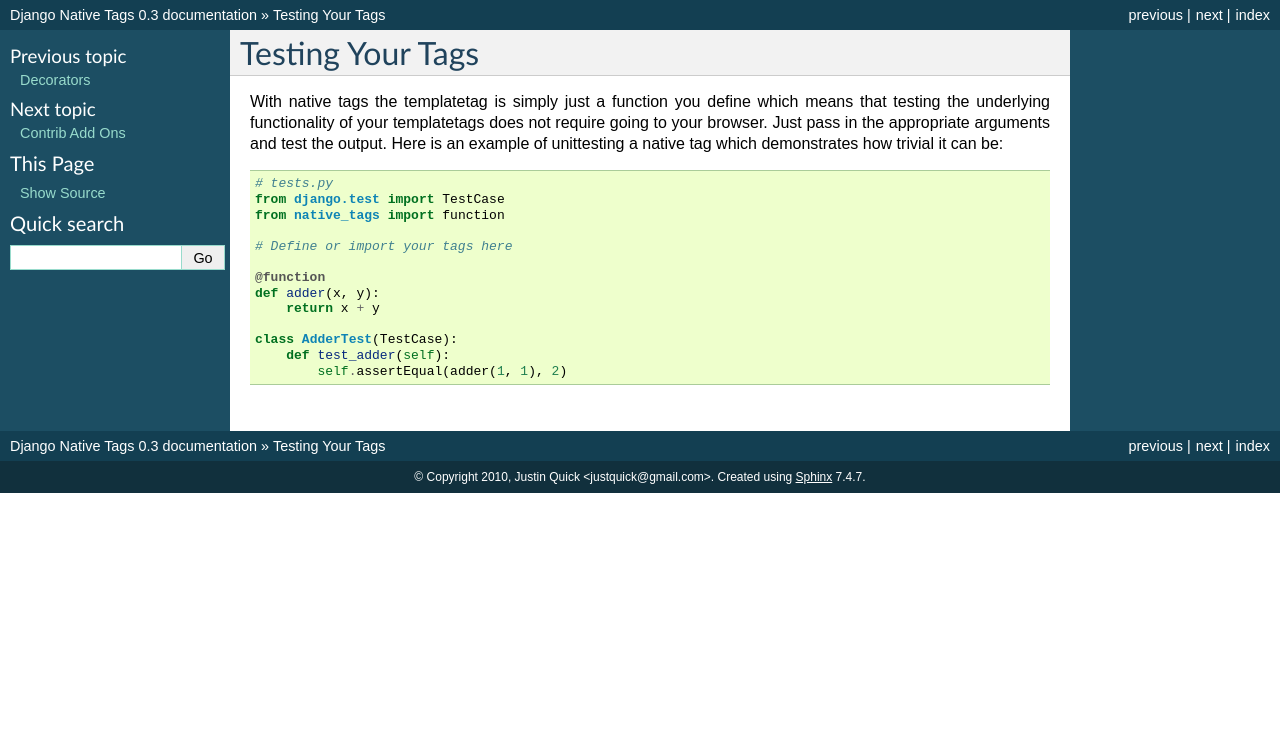
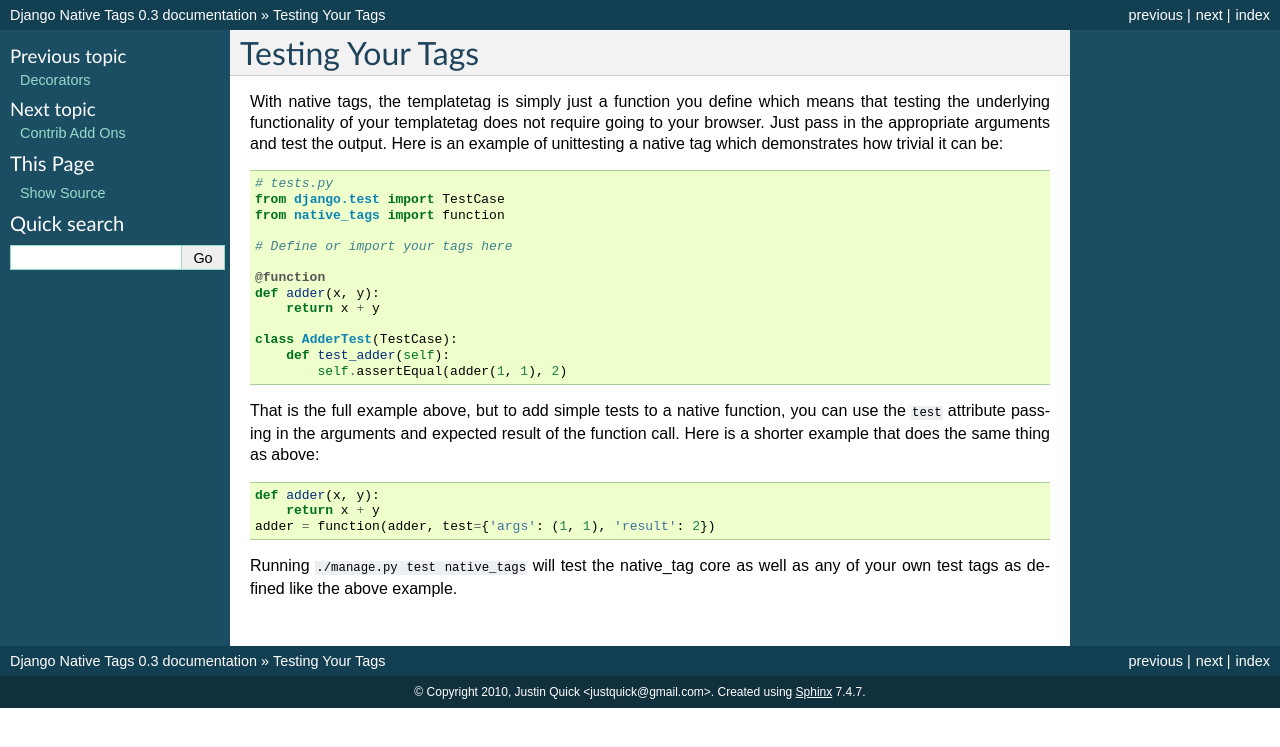
Before and after one commit to justquick/django-native-tags, a Sphinx documentation site: the page built from docs/testing.txt, in a window 1280 px wide. Shown: the top 747 px of the page. Built offline with Sphinx 7.4.7, drawn with Linux system fonts in a browser that asks for light colours.

Commit message:
testing doc

```diff
--- a/docs/decorators.txt
+++ b/docs/decorators.txt
@@ -54,6 +54,11 @@ Important Attributes
     ``cache`` - integer. The cache timeout time in seconds to use if any.
     Default is no caching.
 
+    ``test`` - dictionary. Configuration data for a unittest.
+    Keys are: ``args``,``kwargs``, and ``result``. When testing native_tags it will
+    assert that the tag called with args/kwargs will return the expected result.
+    Default expected result is ``True``.
+
 
 Decorator Types
 ---------------
--- a/docs/testing.txt
+++ b/docs/testing.txt
@@ -4,8 +4,8 @@
 Testing Your Tags
 ==================
 
-With native tags the templatetag is simply just a function you define which
-means that testing the underlying functionality of your templatetags does not
+With native tags, the templatetag is simply just a function you define which
+means that testing the underlying functionality of your templatetag does not
 require going to your browser. Just pass in the appropriate arguments and test the output.
 Here is an example of unittesting a native tag which demonstrates how trivial it can be::
 
@@ -22,3 +22,14 @@ Here is an example of unittesting a native tag which demonstrates how trivial it
     class AdderTest(TestCase):
         def test_adder(self):
             self.assertEqual(adder(1, 1), 2)
+
+That is the full example above, but to add simple tests to a native function, you can use the
+``test`` attribute passing in the arguments and expected result of the function call.
+Here is a shorter example that does the same thing as above::
+
+    def adder(x, y):
+        return x + y
+    adder = function(adder, test={'args': (1, 1), 'result': 2})
+
+Running ``./manage.py test native_tags`` will test the native_tag core as well as
+any of your own test tags as defined like the above example.
```
